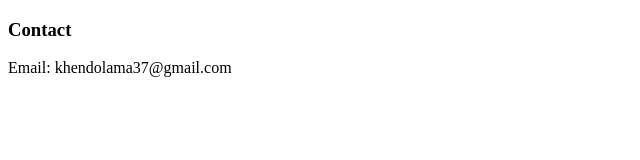
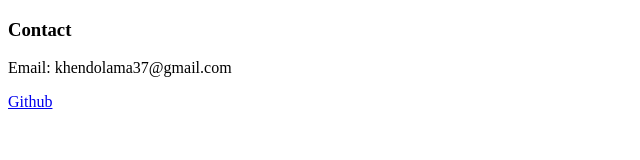
Before and after one commit to Khendolama/khendolama.github.io, a plain HTML site: page contact.html in a window 1280 px wide. Shown: the full height of the page, 0-640 px from the left. Drawn offline with Linux system fonts and the light colour scheme.

Commit message:
first commit

```diff
--- a/contact.html
+++ b/contact.html
@@ -8,6 +8,6 @@
 <body>
     <h3>Contact</h3>
     <p>Email: khendolama37@gmail.com</p>
-    <a href="https://github.com/Khendolama"></a>
+    <a href="https://github.com/Khendolama">Github</a>
 </body>
 </html>
```
Also changed, not shown: about.html (+1 -1 lines).
